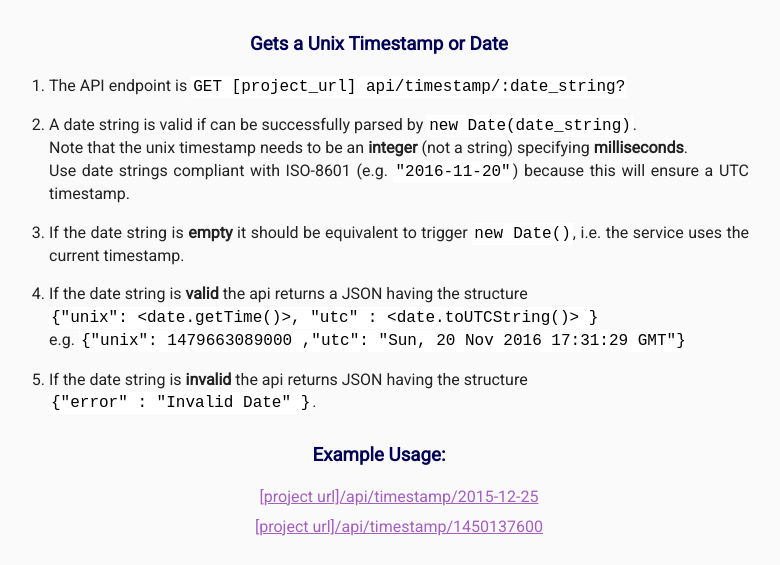
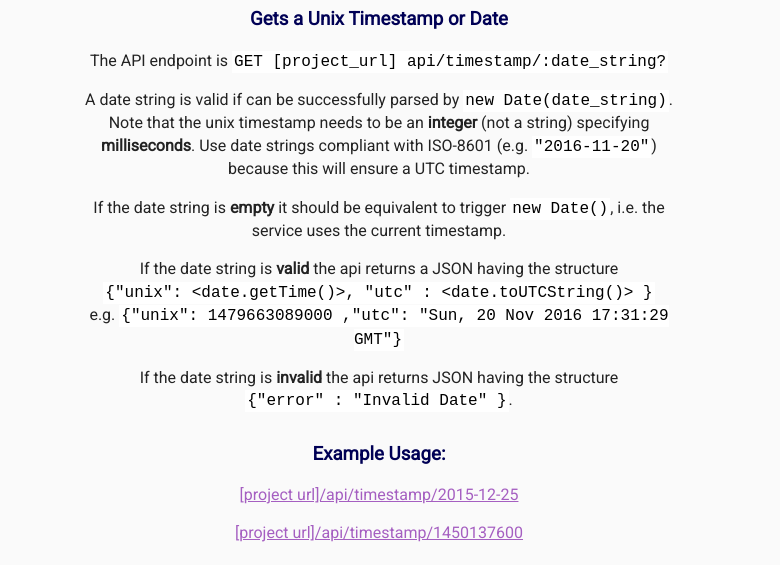
Before and after one commit to djoc3/timebit-microservice, a website: page public/index.html in a window 1280 px wide. Shown: the part 343-908 px from the top of the page, without its empty margins (261-1041 px from the left). Drawn offline with Linux system fonts and the light colour scheme.

Commit message:
css cleanup

```diff
--- a/public/index.html
+++ b/public/index.html
@@ -13,27 +13,22 @@
         <h3>
           Gets a Unix Timestamp or Date
         </h3>
-        <ol class="user-stories">
-
-          <li>The API endpoint is <code>GET [project_url] api/timestamp/:date_string?</code></li>
-          <li>A date string is valid if can be successfully parsed by <code>new Date(date_string)</code>.<br>
-          Note that the unix timestamp needs to be an <strong>integer</strong> (not a string) specifying <strong>milliseconds</strong>.<br>
-          Use date strings compliant with ISO-8601 (e.g. <code>"2016-11-20"</code>) because this will ensure a UTC timestamp.</li>
-          <li>If the date string is <strong>empty</strong> it should be equivalent to trigger <code>new Date()</code>,
-            i.e. the service uses the current timestamp.</li>
-          <li>If the date string is <strong>valid</strong> the api returns a JSON having the structure<br>
-            <code>{"unix": &lt;date.getTime()&gt;, "utc" : &lt;date.toUTCString()&gt; }</code><br>
-            e.g. <code>{"unix": 1479663089000 ,"utc": "Sun, 20 Nov 2016 17:31:29 GMT"}</code></li>
-          <li>If the date string is <strong>invalid</strong> the api returns JSON having the structure <br>
-              <code>{"error" : "Invalid Date" }</code>.
-          </li>
-        </ol>
+        <p>The API endpoint is <code>GET [project_url] api/timestamp/:date_string?</code></p>
+        <p>A date string is valid if can be successfully parsed by <code>new Date(date_string)</code>.<br>
+        Note that the unix timestamp needs to be an <strong>integer</strong> (not a string) specifying <strong>milliseconds</strong>.
+        Use date strings compliant with ISO-8601 (e.g. <code>"2016-11-20"</code>) because this will ensure a UTC timestamp.</p>
+        <p>If the date string is <strong>empty</strong> it should be equivalent to trigger <code>new Date()</code>,
+          i.e. the service uses the current timestamp.</p>
+        <p>If the date string is <strong>valid</strong> the api returns a JSON having the structure<br>
+          <code>{"unix": &lt;date.getTime()&gt;, "utc" : &lt;date.toUTCString()&gt; }</code><br>
+          e.g. <code>{"unix": 1479663089000 ,"utc": "Sun, 20 Nov 2016 17:31:29 GMT"}</code></p>
+        <p>If the date string is <strong>invalid</strong> the api returns JSON having the structure <br>
+            <code>{"error" : "Invalid Date" }</code>.
+        </p>
         <h3>Example Usage:</h3>
-        <ul>
-          <li><a href="api/timestamp/2015-12-25">
-            [project url]/api/timestamp/2015-12-25</a></li>
-          <li><a href="api/timestamp/1450137600000">[project url]/api/timestamp/1450137600</a></li>
-        </ul>
+        <p><a href="api/timestamp/2015-12-25">
+          [project url]/api/timestamp/2015-12-25</a></p>
+        <p><a href="api/timestamp/1450137600000">[project url]/api/timestamp/1450137600</a></p>
         <h3>Example Output:</h3>
         <p>
           <code>{"unix":1451001600000, "utc":"Fri, 25 Dec 2015 00:00:00 GMT"}</code>
--- a/public/style.css
+++ b/public/style.css
@@ -8,8 +8,10 @@ body {
 }
 
 .container {
-	padding: 0;
+	padding: 0 20px 0 20px;
 	margin-top: 40px;
+  max-width: 600px;
+  margin: 15px auto;
 }
 
 h3 {
@@ -21,31 +23,12 @@ h3 {
 	margin-top: 40px;
 }
 
-.user-stories {
-  position: relative;
-  text-align: justify;
-  max-width: 700px;
-  margin: 15px auto;
-}
 code {
   font-family: monospace;
   padding: 2px;
   color: black;
   background-color: #fff;
 }
-ol {
-	list-style-position: outside;
-}
-ul {
-	list-style-type: none;
-}
-
-li {
-  margin-bottom: 0.5em;
-}
-.user-stories li {
-  margin-bottom: 1em;
-}
 
 a {
 	color: #a55fc1;
```
